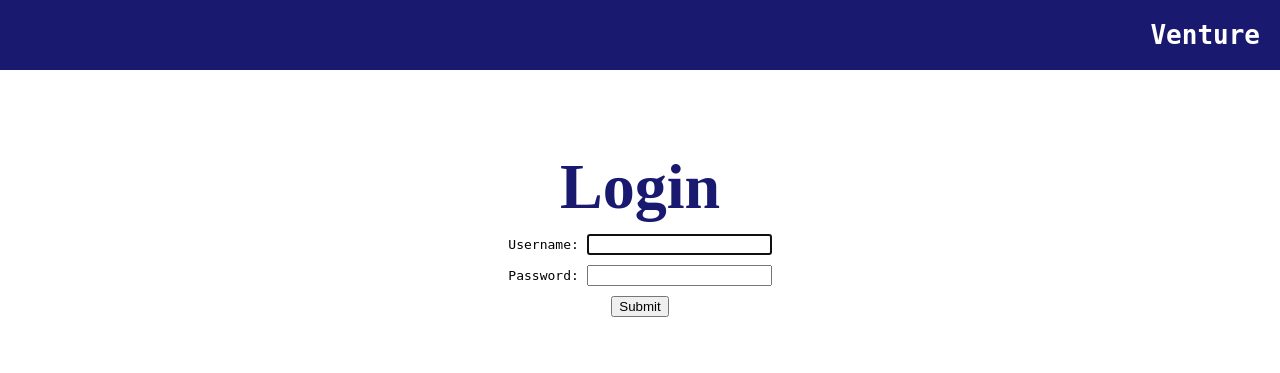
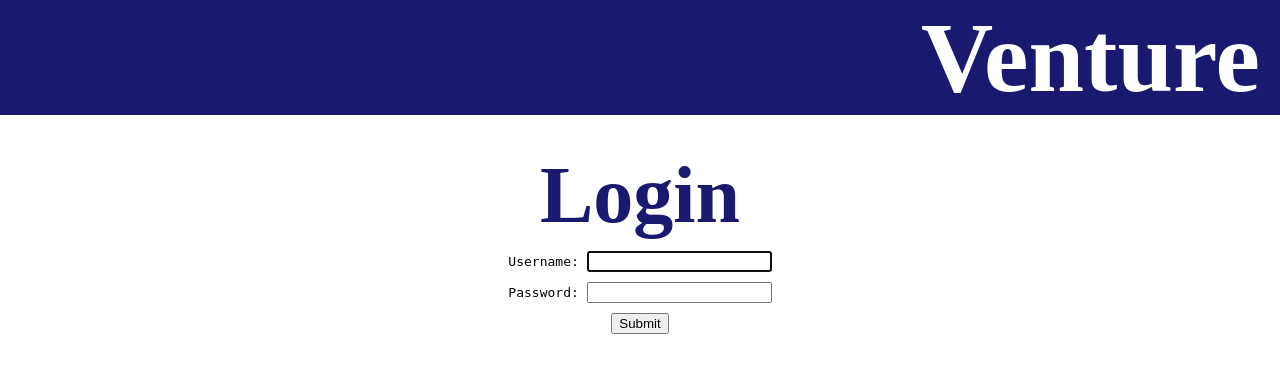
Before and after one commit to jdpanic/venture, a Django app: template templates/venture/login.html in a window 1280 px wide. Shown: the top 373 px of the page. Run offline with Django 3.2, Linux system fonts and the light colour scheme; the template is opened without the code that fills it, so the values that code supplies are empty; some libraries are stand-ins or nearby versions.

Commit message:
Added custom font support

```diff
--- a/templates/venture/css/base.css
+++ b/templates/venture/css/base.css
@@ -4,12 +4,17 @@ body {
 }
 
 h1 {
-	margin:20px;
+	margin-top:0px;
+	margin-bottom:0px;
+	margin-left:20px;
+	margin-right:20px;
+	font-size:100px;
+	font-family: notalot35Regular;
 }
 
 h2 {
 	font-family: notalot35Regular;
-	font-size:64px;
+	font-size:80px;
 	color: #191970;
 	margin:0px;
 	padding:0px;
--- a/templates/venture/login.html
+++ b/templates/venture/login.html
@@ -2,7 +2,7 @@
 <head>
 	<title>Who are you?</title>
 	<link rel="stylesheet" type="text/css" href="css/base.css" />
-	<link rel="stylesheet" type="text/css" href="fonts/font.css" />
+	<link rel="stylesheet" type="text/css" href="fonts/stylesheet.css" />
 </head>
 <body>
 	<div class="banner">
```
